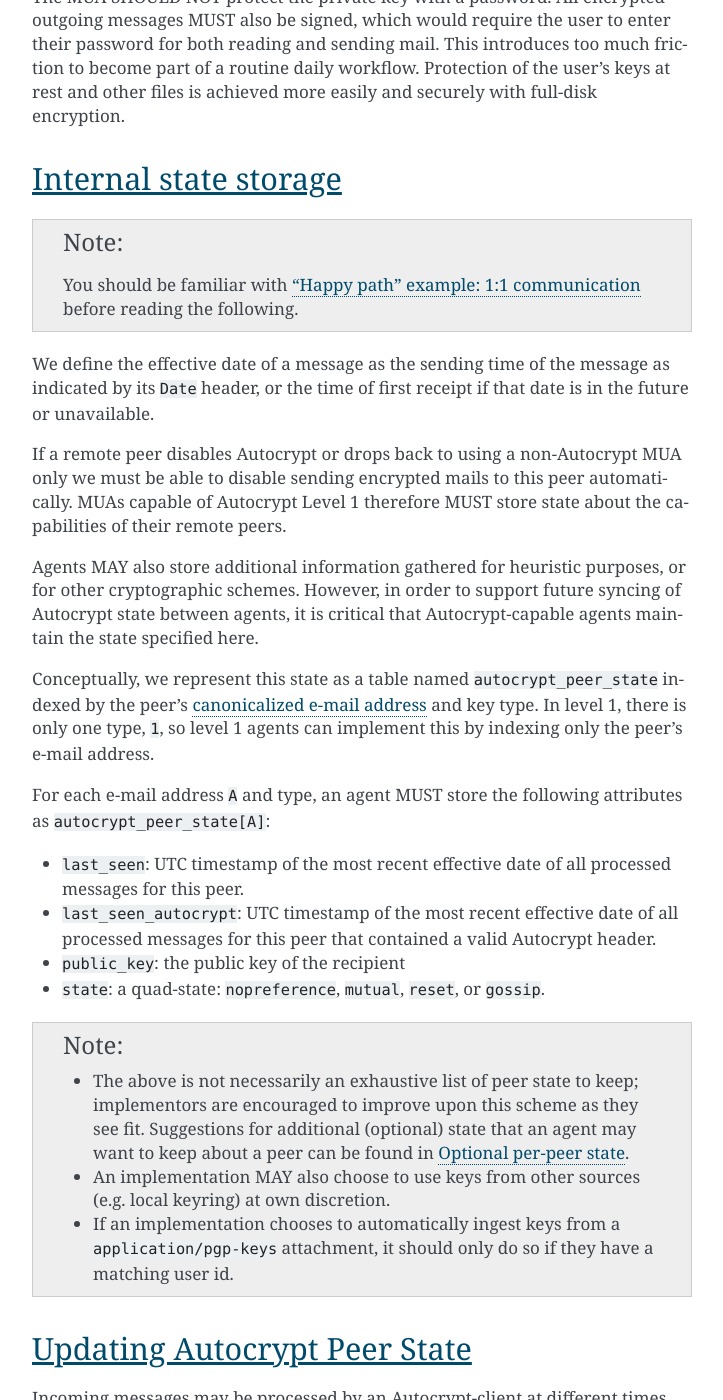
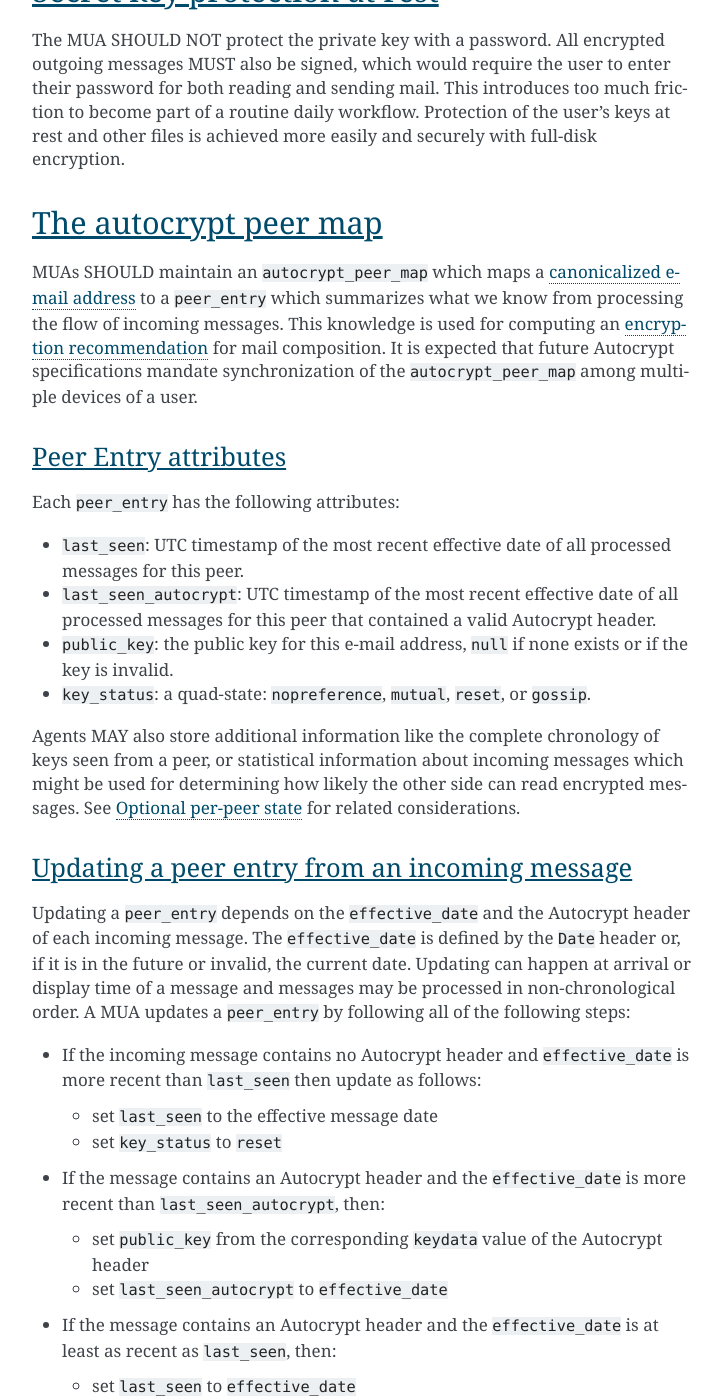
Before and after one commit to autocrypt/autocrypt, a Sphinx documentation site: the page built from doc/level1.rst, in a window 1280 px wide and 1400 px high, scrolled down 9779 px. Shown: the whole window, without its empty margins (388-1111 px from the left). Built offline with Sphinx 7.4.7, drawn with Linux system fonts in a browser that asks for light colours; pages that are not in the unit, such as notebooks, are missing from menus; some of the changed text lies outside the part shown.

Commit message:
- rename and rework "internal state storage" section   which is now smaller and hopefully more systematic and precise.
- collapse and better specify the algorithms for updating the
  peer_map's entries when incoming mails arrive (i tried to not
  change the logic, just rephrase/simplify it)

- rename a peer's ``state`` attribute to ``key_status`` which at
  least can be easily found in the text and avoids the more
  generic ``state`` term.

- fix a little ReST error

```diff
--- a/doc/contents.rst
+++ b/doc/contents.rst
@@ -49,7 +49,7 @@ and contributors, MUA developers and privacy enthusiasts.
    features
    contact
    examples
-   level0
+   level1
    dev-status
    address-canonicalization
    ecosystem-dangers
--- a/doc/level1.rst
+++ b/doc/level1.rst
@@ -437,100 +437,81 @@ introduces too much friction to become part of a routine daily workflow.
 Protection of the user's keys at rest and other files is achieved more
 easily and securely with full-disk encryption.
 
-Internal state storage
+
+.. _`autocryptpeermap`:
+
+The autocrypt peer map
 ----------------------
 
-.. note::
+MUAs SHOULD maintain an ``autocrypt_peer_map`` which maps a
+:doc:`canonicalized e-mail address <address-canonicalization>` to a
+``peer_entry`` which summarizes what we know from processing the
+flow of incoming messages.  This knowledge is used for computing an
+`encryption recommendation <encryption-recommendation>`_ for mail
+composition.   It is expected that future Autocrypt specifications
+mandate synchronization of the ``autocrypt_peer_map`` among
+multiple devices of a user.
 
-    You should be familiar with :ref:`mua-happypath` before reading the
-    following.
+Peer Entry attributes
++++++++++++++++++++++
 
-We define the effective date of a message as the sending time of the
-message as indicated by its ``Date`` header, or the time of first
-receipt if that date is in the future or unavailable.
-
-If a remote peer disables Autocrypt or drops back to using a
-non-Autocrypt MUA only we must be able to disable sending encrypted
-mails to this peer automatically.  MUAs capable of Autocrypt Level 1
-therefore MUST store state about the capabilities of their remote
-peers.
-
-Agents MAY also store additional information gathered for heuristic
-purposes, or for other cryptographic schemes.  However, in order to
-support future syncing of Autocrypt state between agents, it is
-critical that Autocrypt-capable agents maintain the state specified
-here.
-
-Conceptually, we represent this state as a table named
-``autocrypt_peer_state`` indexed by the peer's :doc:`canonicalized
-e-mail address <address-canonicalization>` and key type.  In level 1,
-there is only one type, ``1``, so level 1 agents can implement this by
-indexing only the peer's e-mail address.
-
-For each e-mail address ``A`` and type, an agent MUST store the following
-attributes as ``autocrypt_peer_state[A]``:
+Each ``peer_entry`` has the following attributes:
 
 * ``last_seen``: UTC timestamp of the most recent effective date of
   all processed messages for this peer.
 * ``last_seen_autocrypt``: UTC timestamp of the most recent effective
   date of all processed messages for this peer that contained a valid
   Autocrypt header.
-* ``public_key``: the public key of the recipient
-* ``state``: a quad-state: ``nopreference``, ``mutual``, ``reset``, or
+* ``public_key``: the public key for this e-mail address, ``null`` if
+  none exists or if the key is invalid.
+* ``key_status``: a quad-state: ``nopreference``, ``mutual``, ``reset``, or
   ``gossip``.
+
+Agents MAY also store additional information like the complete chronology
+of keys seen from a peer, or statistical information about incoming messages
+which might be used for determining how likely the other side can read
+encrypted messages.  See :doc:`optional-state` for related considerations.
+
+Updating a peer entry from an incoming message
+++++++++++++++++++++++++++++++++++++++++++++++
+
+Updating a ``peer_entry`` depends on the ``effective_date`` and the
+Autocrypt header of each incoming message.  The ``effective_date`` is
+defined by the ``Date`` header or, if it is in the future or invalid,
+the current date.  Updating can happen at arrival or display time of
+a message and messages may be processed in non-chronological order.
+A MUA updates a ``peer_entry`` by following all of the following steps:
+
+- If the incoming message contains no Autocrypt header and ``effective_date``
+  is more recent than ``last_seen`` then update as follows:
+
+  * set ``last_seen`` to the effective message date
+  * set ``key_status`` to ``reset``
+
+- If the message contains an Autocrypt header and the
+  ``effective_date`` is more recent than ``last_seen_autocrypt``,
+  then:
+
+  * set ``public_key`` from the corresponding ``keydata`` value of
+    the Autocrypt header
+  * set ``last_seen_autocrypt`` to ``effective_date``
+
+- If the message contains an Autocrypt header and the
+  ``effective_date`` is at least as recent as ``last_seen``,
+  then:
+
+  * set ``last_seen`` to ``effective_date``
+  * set ``key_status`` to ``mutual`` if the Autocrypt header contains
+    a ``prefer-encrypt=mutual`` attribute, or ``nopreference`` otherwise
 
 .. note::
 
-  - The above is not necessarily an exhaustive list of peer state to
-    keep; implementors are encouraged to improve upon this scheme as
-    they see fit. Suggestions for additional (optional) state that an
-    agent may want to keep about a peer can be found in
-    :doc:`optional-state`.
-  - An implementation MAY also choose to use keys from other sources
-    (e.g. local keyring) at own discretion.
+  - An implementation MAY also choose to obtain public keys from other sources
+    (e.g. local keyring).
+
   - If an implementation chooses to automatically ingest keys from a
-    ``application/pgp-keys`` attachment, it should only do so if they
-    have a matching user id.
-
-
-Updating Autocrypt Peer State
------------------------------
-
-Incoming messages may be processed by an Autocrypt-client at different
-times, such as upon receipt or display. When this happens, the
-Autocrypt state for the sending peer is updated with this new
-information. This update process depends on:
-
-- the "effective date" of the message.
-
-- the ``keydata`` and ``prefer-encrypt`` attributes of the single valid
-  parsed ``Autocrypt`` header (see above), if available.
-
-If the parsed Autocrypt header is unavailable, and the effective
-message date is more recent than the current value of ``last_seen``,
-update the state as follows and terminate:
-
-- set ``last_seen`` to the effective message date
-- set ``state`` to ``reset``
-
-Otherwise, if either the effective message date is older than the
-``last_seen_autocrypt`` value, or it is older than the current value
-of ``last_seen`` plus the parsed Autocrypt header is unavailable, no
-changes are required and the update process terminates.
-
-At this point, the message in processing contains the most recent
-Autocrypt header. Update the state as follows:
-
-- set ``public_key`` to the corresponding ``keydata`` value of the Autocrypt header
-- set ``last_seen_autocrypt`` to the effective message date
-
-If the effective date of the message is more recent than or equal to
-the current ``last_seen`` value, it is also the most recent message
-overall. Additionally update the state as follows:
-
-- set ``last_seen`` to the effective message date
-- set ``state`` to ``mutual`` if the Autocrypt header contained a
-  ``prefer-encrypt=mutual`` attribute, or ``nopreference`` otherwise
+    ``application/pgp-keys`` attachment, it SHOULD do so only if the
+    contained public key has a user id which matches the ``From``.
 
 .. _spam-filters:
 
@@ -542,8 +523,10 @@ overall. Additionally update the state as follows:
    if the message is believed to be spam?
 
 
-Provide a recommendation for message encryption
------------------------------------------------
+.. _`encryption-recommendation`:
+
+Encryption recommendation for message composition
+--------------------------------------------------
 
 On message composition, an Autocrypt-capable agent also has an
 opportunity to decide whether to try to encrypt an e-mail.  Autocrypt
@@ -602,21 +585,22 @@ Recommendations for single-recipient messages
 +++++++++++++++++++++++++++++++++++++++++++++
 
 The Autocrypt recommendation for a message composed to a single
-recipient with e-mail address ``A`` depends primarily on the value
-stored in ``autocrypt_peer_state[A]``. It is derived by the following
-algorithm:
+e-mail address is computed from the ``own_state`` of an Autocrypt
+account, the ``peer_entry`` as found in the ``autocrypt_peer_map``
+for the e-mail address, and a boolean ``is_reply_to_encrypted``
+indicating whether this is a reply to an encrypted message.
+A MUA SHOULD implement the following algorithm:
 
 1. If the ``public_key`` is ``null``, the recommendation is ``disable``.
-2. If the ``public_key`` is known for some reason to be unusable for
-   encryption (e.g. it is otherwise known to be revoked or expired),
-   then the recommendation is ``disable``.
-3. If the message is composed as a reply to an encrypted message, then
-   the recommendation is ``encrypt``.
-4. If ``state`` is ``mutual``, and the user's own
-   ``own_state.prefer_encrypt`` is ``mutual`` as well, then the
-   recommendation is ``encrypt``.
-5. If ``state`` is ``gossip``, the recommendation is ``discourage``.
-6. If ``state`` is ``reset`` and the ``last_seen_autocrypt`` is more
+
+2. If ``is_reply_to_encrypted`` is True, the recommendation is ``encrypt``.
+
+3. If ``key_status`` is ``mutual`` and ``own_state.prefer_encrypt`` is
+   ``mutual``, then the recommendation is ``encrypt``.
+
+4. If ``key_status`` is ``gossip``, the recommendation is ``discourage``.
+
+5. If ``key_status`` is ``reset`` and the ``last_seen_autocrypt`` is more
    than one month ago, then the recommendation is ``discourage``.
 
 Otherwise, the recommendation is ``available``.
@@ -626,20 +610,15 @@ Recommendations for messages to multiple addresses
 
 For level 1 agents, the Autocrypt recommendation for a message
 composed to multiple recipients is derived from the recommendations
-for each recipient individually.
+for each recipient individually:
 
-If any recipient has a recommendation of ``disable`` then the message
-recommendation is ``disable``.
+1. If any recipient has a recommendation of ``disable`` or ``discourage``
+   then the overall recommendation is ``disable`` or ``discourage`` respectively.
 
-If the message being composed is a reply to an encrypted message, or
-if every recipient other than "myself" (the e-mail address that the
-message is ``From:``) has a recommendation of ``encrypt`` then the
-message recommendation is ``encrypt``.
+2. If all recipients have a recommendation of ``encrypt`` then the overall
+   recommendation is ``encrypt``.
 
-If any recipient has a recommendation of ``discourage`` then the message
-recommendation is ``discourage``.
-
-Otherwise, the message recommendation is ``available``.
+3. Otherwise, the recommendation is ``available``.
 
 Cleartext replies to encrypted mail
 +++++++++++++++++++++++++++++++++++
@@ -647,8 +626,8 @@ Cleartext replies to encrypted mail
 As you can see above, in the common use case, a reply to an encrypted
 message will also be encrypted. Due to Autocrypt's opportunistic
 approach to key discovery, however, it is possible that
-``state`` in the recipient's Autocrypt peer state is ``null``,
-which means the reply will be sent in the clear.
+``peer_entry.public_key`` is ``null`` which means the reply will be
+sent in the clear.
 
 To avoid leaking cleartext from the original encrypted message in this
 case, the MUA MAY prepare the cleartext reply without including any
@@ -728,13 +707,13 @@ in the following way:
    ``To`` or ``Cc`` header, the entire header MUST be ignored.
 
 2. If the existing ``last_seen_autocrypt`` value is older than the
-   effective message date and the existing ``state`` is ``gossip``, or
+   effective message date and the existing ``key_status`` is ``gossip``, or
    the ``last_seen_autocrypt`` value is null:
 
     - set ``keydata`` to the corresponding value of the
       ``Autocrypt-Gossip`` header
     - set ``last_seen`` to the effective message date
-    - set ``state`` to ``gossip``
+    - set ``key_status`` to ``gossip``
 
 Specific User Interface Elements
 --------------------------------
```
